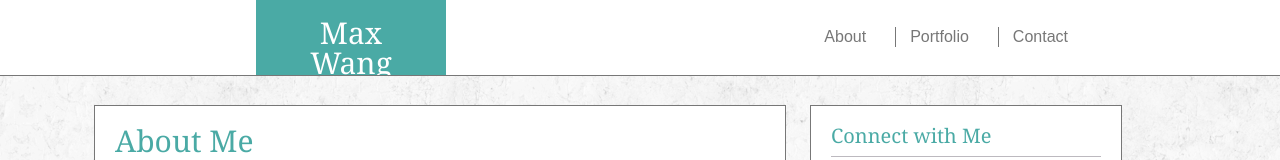
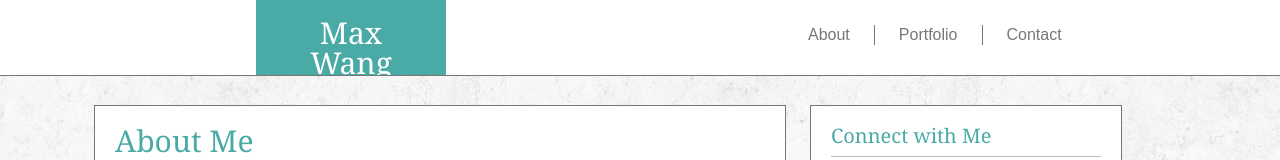
Before and after one commit to maximusunc/Basic-Portfolio, a plain HTML site: page index.html in a window 1280 px wide. Shown: the top 160 px of the page. Drawn offline with Linux system fonts and the light colour scheme.

Commit message:
fixed nav bar lines

```diff
--- a/assets/css/style.css
+++ b/assets/css/style.css
@@ -29,29 +29,30 @@ header h1 {
 }
 		/*Links on the right*/
 .topnav {
-	display: block;
-	float: left;
-	clear: both;
 	background: #ffffff;
 	color: #777777;
-	text-align: center;
 	position: absolute;
 	right: 15%;
 	top: 25px;
+	height: 25px;
+	width: 300px;
 }
 .topnav a {
 	text-decoration: none;
-	padding: 0px 20px;
-	clear: both;
+	padding: 10px 20px;
+	text-align: center;
+	position: relative;
+	bottom: 5px;
+}
+.topnav a:hover {
+	background-color: #4aaaa5;
+	color: white;
 }
 .topnav-line {
-	display: inline;
-	position: absolute;
-	top: 2px;
-	height: 20px;
+	display: inline-block;
+	height: 80%;
 	width: 1px;
 	background-color: #777777;
-	margin: 0px 5px;
 }
 /*End of Top Navigation Bar*/
 .header-underline {
```
